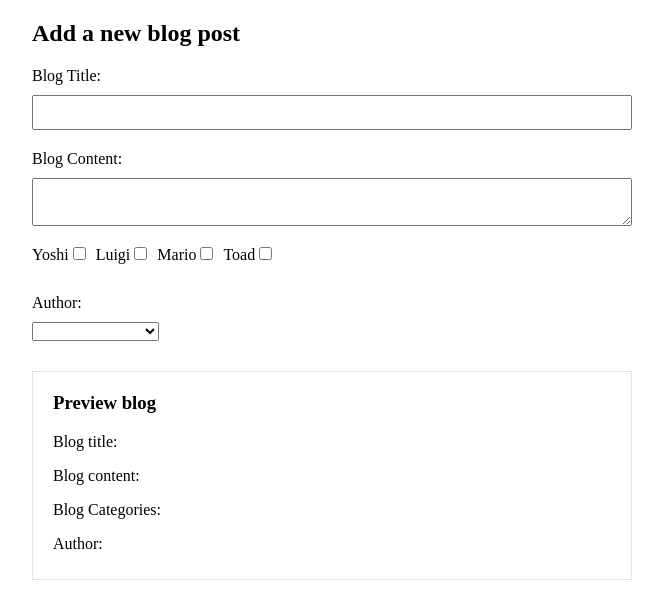
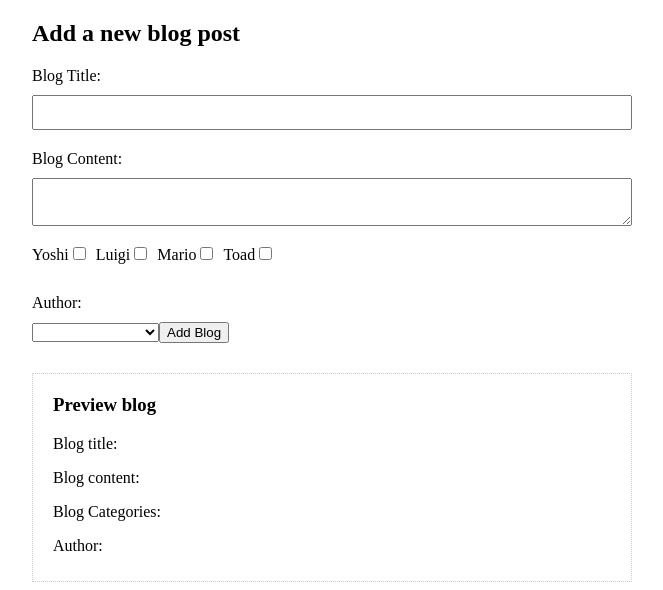
Before and after one commit to Torrie-Leung/vue-random, a Vue app in the folder vue-blog/: page / in a window 1280 px wide. Shown: the top 590 px of the page, without its empty margins (308-971 px from the left). Built offline with nearby package versions, Linux system fonts and the light colour scheme; what vue-resource would draw is missing.

Commit message:
make http request by vue-resource

```diff
--- a/vue-blog/src/components/AddBlog.vue
+++ b/vue-blog/src/components/AddBlog.vue
@@ -22,6 +22,7 @@
           {{author}}
         </option>
       </select>
+      <button @click.prevent="post">Add Blog</button>
     </form>
     <div id="preview">
       <h3>Preview blog</h3>
@@ -50,6 +51,17 @@
           author:''
         },
         authors:['Evan You','Dan Abramov','Edward Snowden']
+      }
+    },
+    methods: {
+      post() {
+        this.$http.post('https://jsonplaceholder.typicode.com/posts',{
+          title:this.blog.title,
+          body:this.blog.content,
+          userId:1
+        }).then((data) => {
+          console.log(data)
+        })
       }
     },
   }
```
